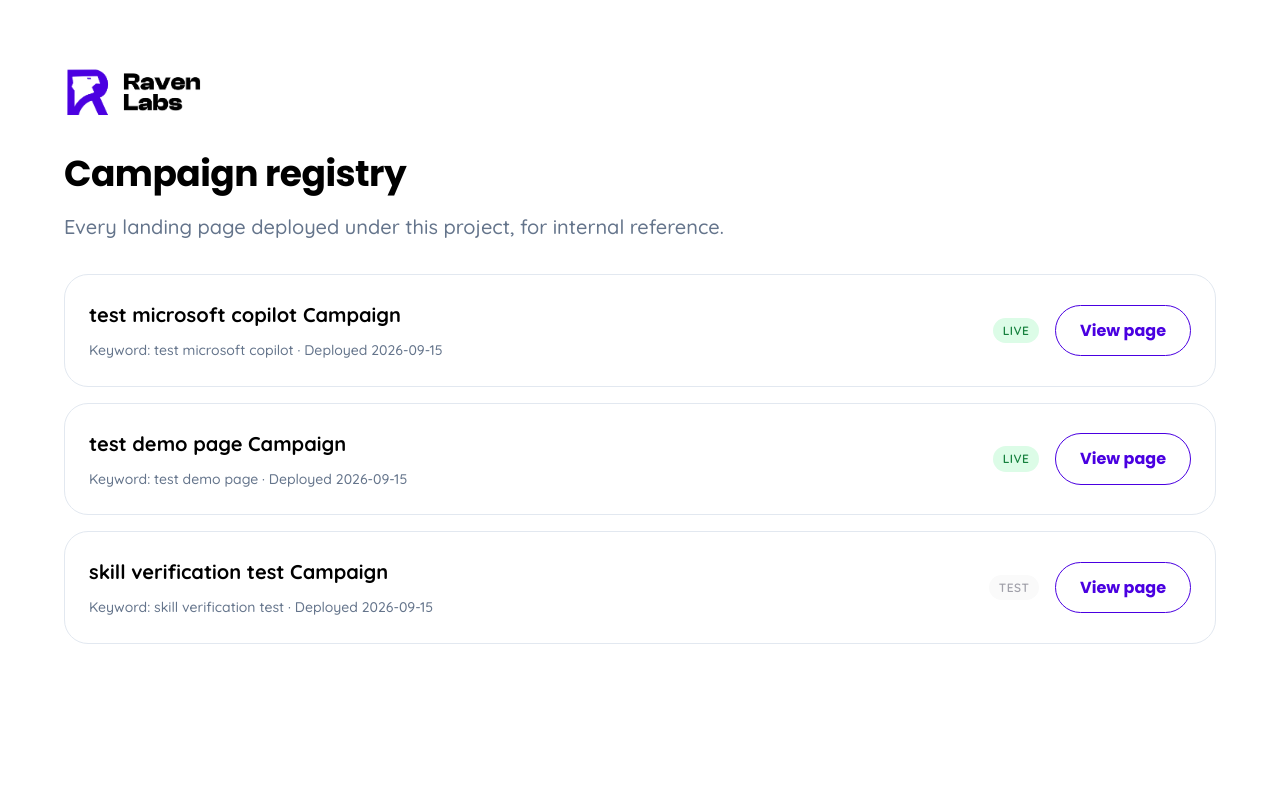
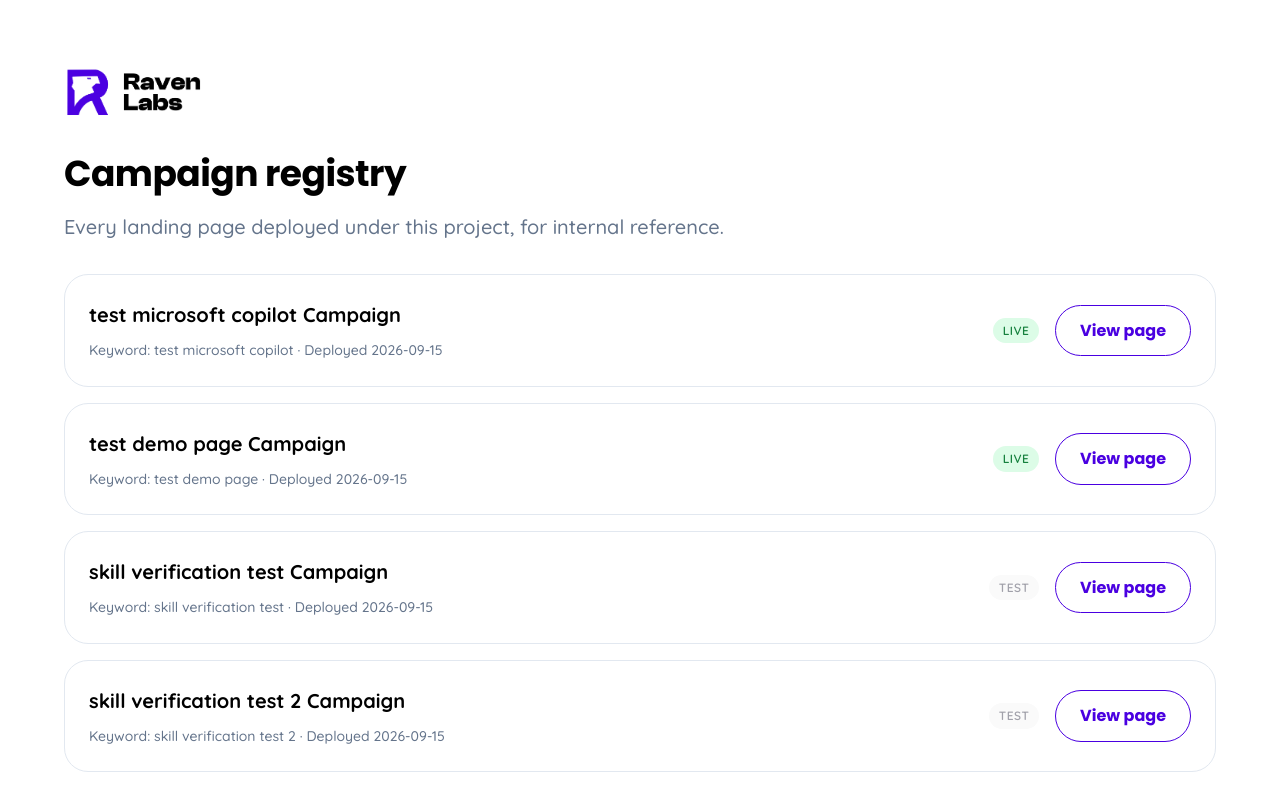
Before and after one commit to sreekar-gkb/Landing-pages-ravenlabs, a Next.js app: page /campaigns in a window 1280 px wide. Shown: the top 810 px of the page. Built offline with nearby package versions, Linux system fonts and the light colour scheme.

Commit message:
Deploy skill-verification-test-2 landing page

```diff
--- /dev/null
+++ b/app/skill-verification-test-2/thanks/page.tsx
@@ -0,0 +1,3 @@
+export default function ThanksPage() {
+  return <main style={{ padding: 60 }}><h1>Thanks — test</h1></main>;
+}
--- a/data/campaigns.json
+++ b/data/campaigns.json
@@ -22,5 +22,13 @@
     "keyword": "skill verification test",
     "status": "test",
     "deployedAt": "2026-09-15"
+  },
+  {
+    "slug": "skill-verification-test-2",
+    "name": "skill verification test 2 Campaign",
+    "url": "https://landing-pages-ravenlabs.vercel.app/skill-verification-test-2",
+    "keyword": "skill verification test 2",
+    "status": "test",
+    "deployedAt": "2026-09-15"
   }
 ]
```
Also changed, not shown: app/skill-verification-test-2/page.tsx (added, +8 -0 lines).
